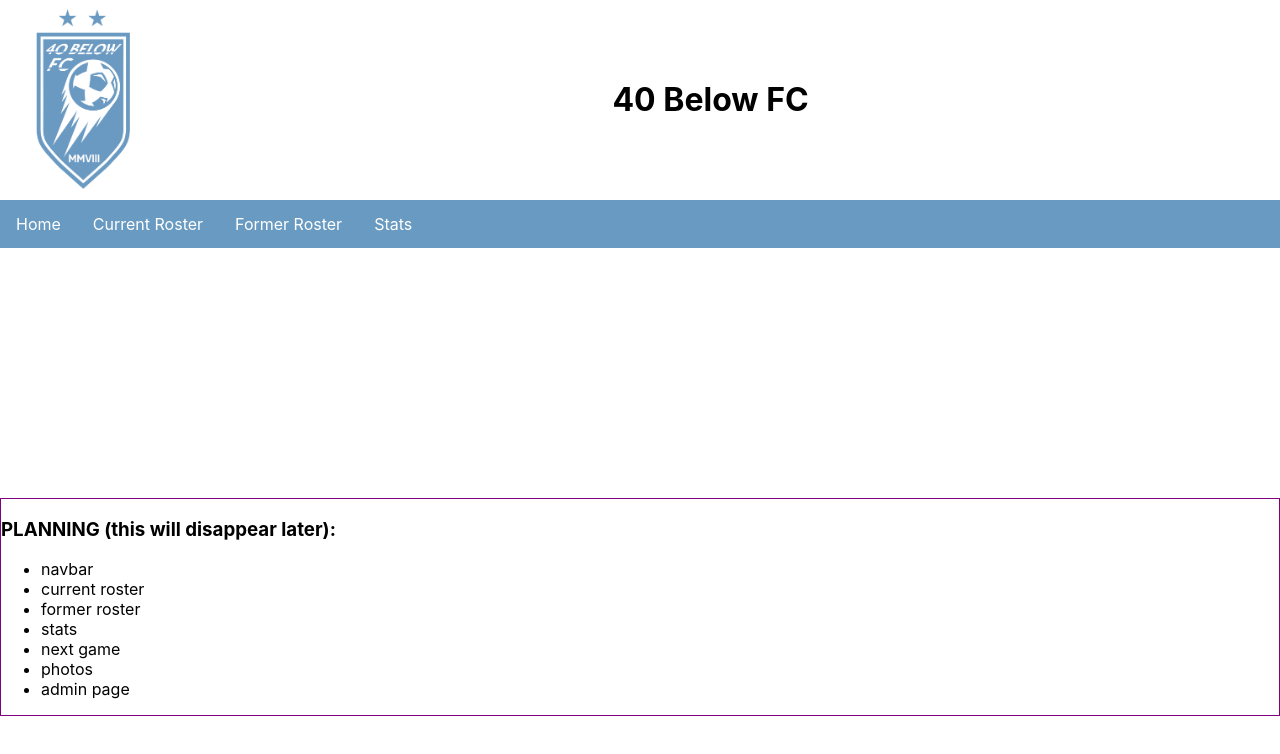
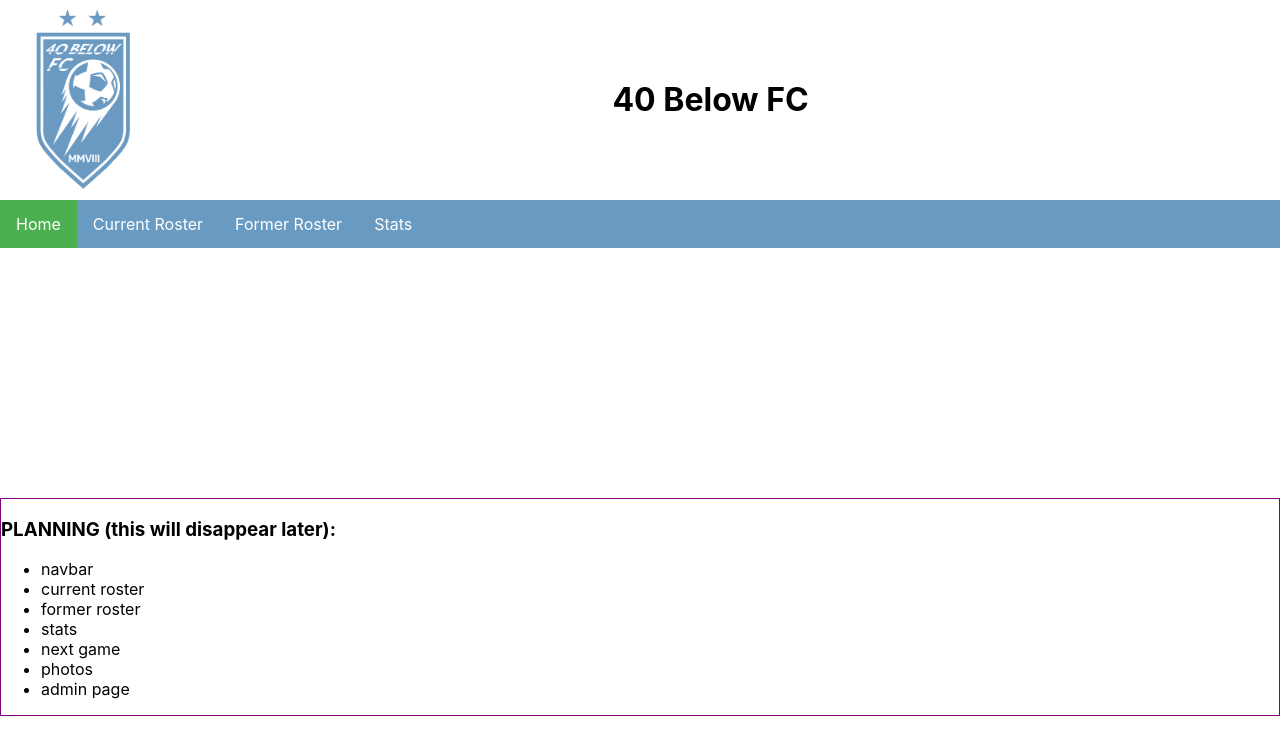
Before and after one commit to neotamoe/40belowfc, a React (Create React App) app: page / in a window 1280 px wide. Shown: the top 754 px of the page. Built offline with nearby package versions, Linux system fonts and the light colour scheme.

Commit message:
use navlink to style active link

```diff
--- a/src/App.js
+++ b/src/App.js
@@ -1,6 +1,6 @@
 import React from 'react';
 import './App.css';
-import { Link, Switch, Route } from 'react-router-dom';
+import { NavLink, Switch, Route } from 'react-router-dom';
 import CurrentRoster from './components/CurrentRoster';
 import FormerRoster from './components/FormerRoster';
 import Stats from './Stats';
@@ -13,10 +13,10 @@ function App() {
         <h1 className="App" >40 Below FC</h1>
         <nav>
           <ul className="header">
-            <li><Link to="/">Home</Link></li>
-            <li><Link to="/roster">Current Roster</Link></li>
-            <li><Link to="/roster/former">Former Roster</Link></li>
-            <li><Link to="/stats">Stats</Link></li>
+            <li><NavLink exact={true} to="/">Home</NavLink></li>
+            <li><NavLink to="/roster">Current Roster</NavLink></li>
+            <li><NavLink to="/roster/former">Former Roster</NavLink></li>
+            <li><NavLink to="/stats">Stats</NavLink></li>
           </ul>
         </nav>
       </div>
```
